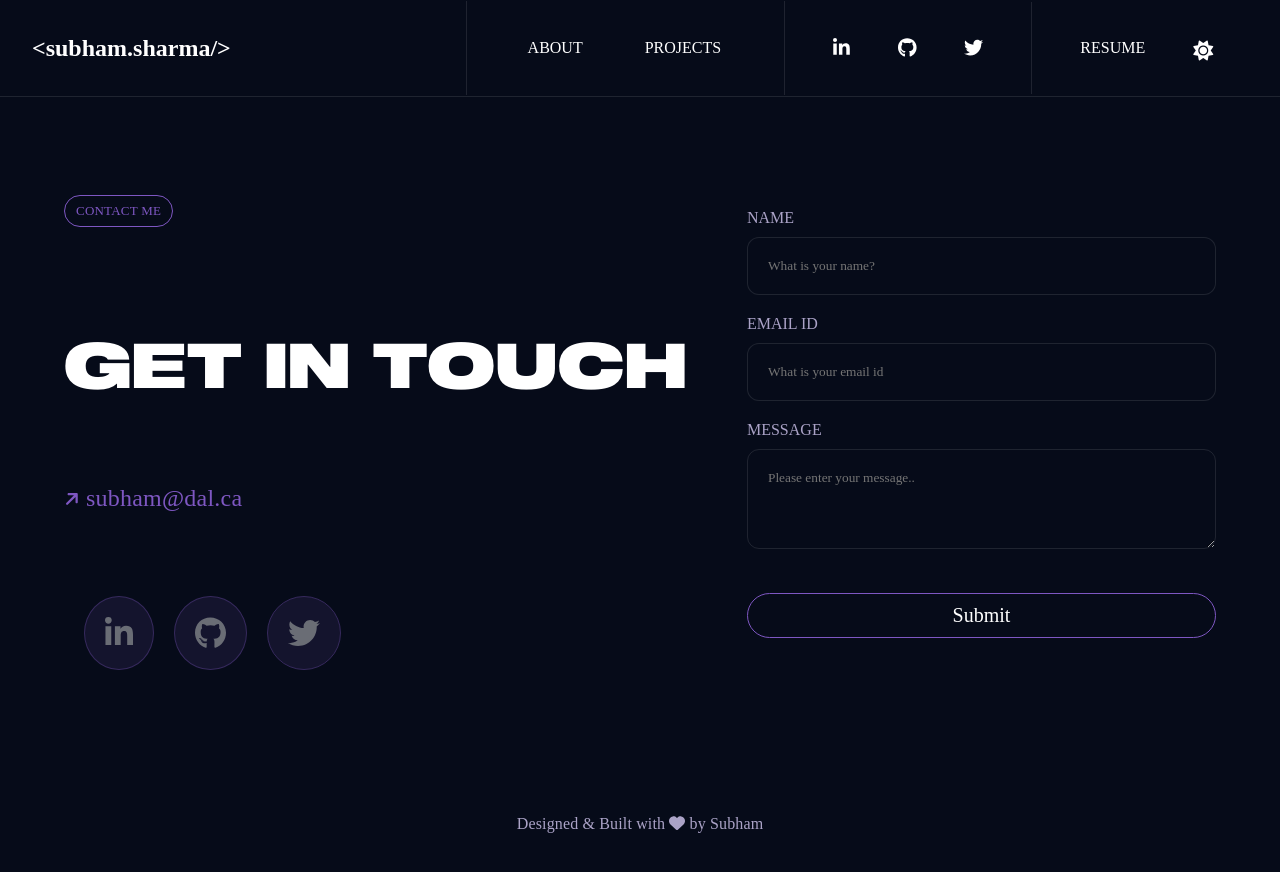
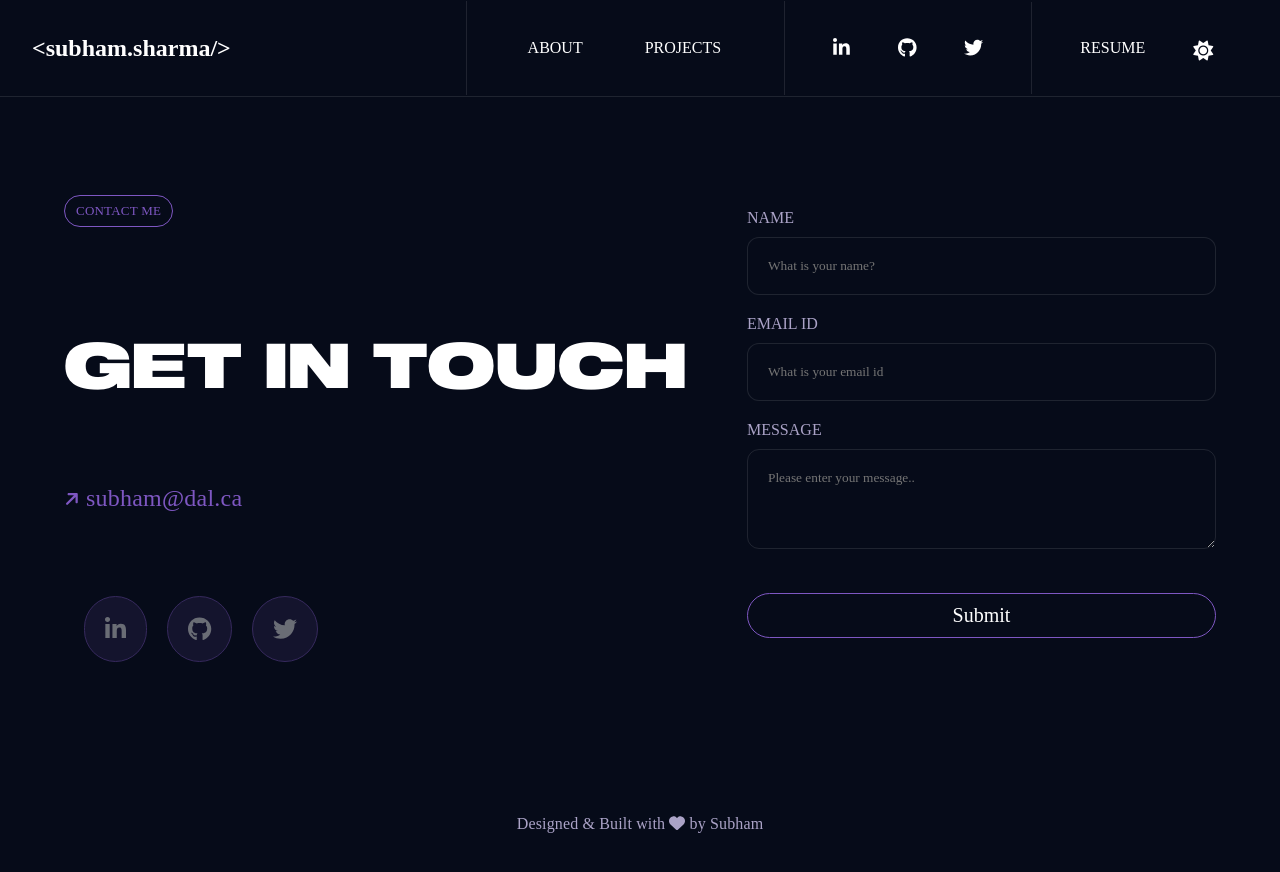
Before and after one commit to sharmasubham22/portfolio-v2, a React (Create React App) app: page /contact in a window 1280 px wide. Shown: the top 872 px of the page. Built offline with nearby package versions, Linux system fonts and the light colour scheme; a web font is replaced by a local one.

Commit message:
UI fixes

```diff
--- a/src/views/Contact/contact.css
+++ b/src/views/Contact/contact.css
@@ -87,12 +87,12 @@ padding-top: 10%;
 
 .social2{
     color: var(--text-color);
-    font-size: 32px;
+    font-size: 24px;
     margin-left: 20px;
     padding: 20px;
     border: 1px solid var(--highlight-color);
     background-color: rgb(126, 87, 194, 0.3);
-    border-radius:50% ;
+    border-radius:50px ;
     transition: 0.5s ease;
     opacity: 0.4;
 }
```
